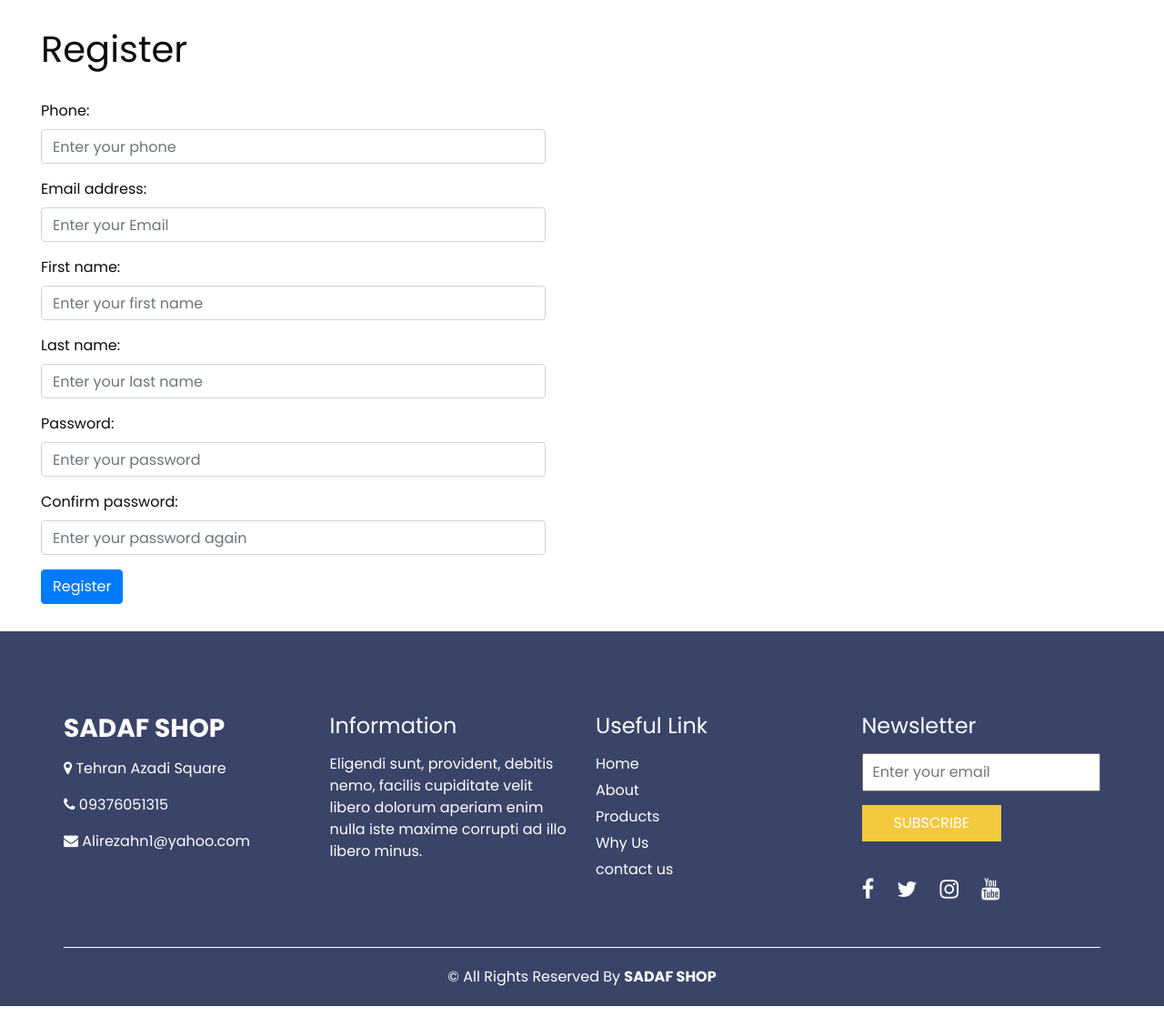
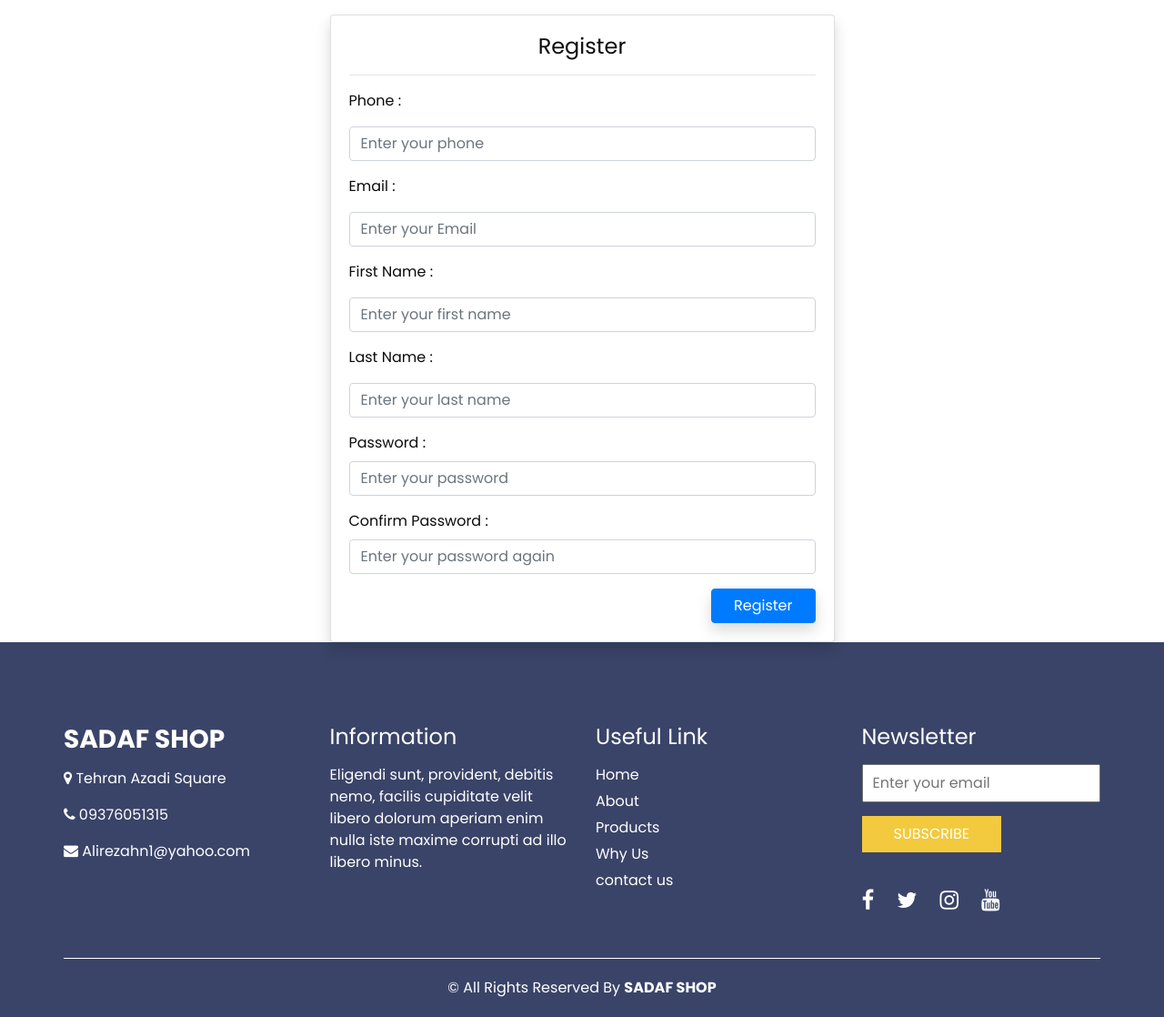
Before and after one commit to Alirezahn1/Ecommerce, a Django app: page /register/ in a window 1280 px wide. Shown: the part 134-1252 px from the top of the page at 91% size. Run offline with Django 4.2, Linux system fonts and the light colour scheme; some libraries are stand-ins or nearby versions.

Commit message:
fix register page

```diff
--- a/core/forms.py
+++ b/core/forms.py
@@ -14,10 +14,10 @@ class UserCreationForm(forms.ModelForm):
 		model = User
 		fields = ('phone','email','first_name','last_name')
 		widgets = {
-			'email': forms.EmailInput(attrs={'class': 'email form-control','placeholder':'Enter your Email'}),
-			'phone' : forms.TextInput(attrs={'class': 'form-control', 'placeholder': 'Enter your phone'}),
-			'first_name': forms.TextInput(attrs={'class': 'form-control', 'placeholder': 'Enter your first name'}),
-			'last_name': forms.TextInput(attrs={'class': 'form-control', 'placeholder': 'Enter your last name'}),
+			'email': forms.EmailInput(attrs={'class': 'email form-control my-2','placeholder':'Enter your Email'}),
+			'phone' : forms.TextInput(attrs={'class': 'form-control my-2', 'placeholder ': 'Enter your phone'}),
+			'first_name': forms.TextInput(attrs={'class': 'form-control my-2', 'placeholder': 'Enter your first name'}),
+			'last_name': forms.TextInput(attrs={'class': 'form-control my-2', 'placeholder': 'Enter your last name'}),
 		}
 
 	def clean_password2(self):
@@ -52,8 +52,8 @@ class UserChangeForm(forms.ModelForm):
 		return self.initial['password']
 
 class UserLoginForm(forms.Form):
-	phone = forms.CharField(widget=forms.TextInput(attrs={'class':'form-control','placeholder':'Enter your phone'}))
-	password = forms.CharField(widget=forms.PasswordInput(attrs={'class':'form-control','placeholder':'Enter your password'}))
+	phone = forms.CharField(widget=forms.TextInput(attrs={'class':'form-control my-3','placeholder':'Enter your phone'}))
+	password = forms.CharField(widget=forms.PasswordInput(attrs={'class':'form-control my-3','placeholder':'Enter your password'}))
 	# class Meta:
 	# 	model = User
 	# 	fields = ('phone','password')
--- a/templates/customer/register.html
+++ b/templates/customer/register.html
@@ -1,27 +1,67 @@
 {% extends 'base/base.html' %}
 {% block title %} Register {% endblock %}
 {% block content %}
-        {% if form.errors %}
-       {% for field in form %}
-           {% for error in field.errors %}
-              <div class="alert alert-danger">
-                   <p>{{ error|escape }}</p>
-              </div>
-           {% endfor %}
-       {% endfor %}
-    {% endif %}
-    <div class="container" style="margin: 30px">
-        <div class="row">
-    <div class="col-lg-6 col-sm-4 col-md-6">
-        <div class="form-group-lg">
-    <h1>Register </h1> <br>
-    <form action="" method="post" enctype="multipart/form-data">
-        {% csrf_token %}
-        {{ form.as_p }}
-        <input type="submit"  class="btn btn-primary" value="Register">
+
+    <div class="container">
+        <div class="row justify-content-center">
+    <div class="col-md-6">
+        <div class="">
+        <div class="card mt-3 shadow">
+            <div class="card-body">
+                 <form action="" method="post" enctype="multipart/form-data">
+                     {% csrf_token %}
+                     <div class="text-center">
+                <h4>Register </h4>
+                     </div> <hr>
+            <div class="form-group">
+                <label for=""> Phone :</label>
+                {{ form.phone }}
+                {% if form.errors.phone %}
+                <label class="text-danger">{{ form.errors.phone }}</label>
+                {% endif %}
+            </div>
+                     <div class="form-group">
+                <label for=""> Email :</label>
+                {{ form.email }}
+                         {% if form.errors.email %}
+                <label class="text-danger">{{ form.errors.email }}</label>
+                {% endif %}
+            </div>
+                      <div class="form-group">
+                <label for=""> First Name :</label>
+                {{ form.first_name }}
+                          {% if form.errors.first_name %}
+                <label class="text-danger">{{ form.errors.first_name }}</label>
+                {% endif %}
+            </div>
+            <div class="form-group">
+                <label for=""> Last Name :</label>
+                {{ form.last_name }}
+                                {% if form.errors.last_name %}
+                <label class="text-danger">{{ form.errors.last_name }}</label>
+                {% endif %}
+            </div>
+                    <div class="form-group">
+                <label for=""> Password :</label>
+                {{ form.password1 }}
+                        {% if form.errors.password1 %}
+                <label class="text-danger">{{ form.errors.password1 }}</label>
+                {% endif %}
+            </div>
+                            <div class="form-group">
+                <label for=""> Confirm Password :</label>
+                {{ form.password2 }}
+                                {% if form.errors.password2 %}
+                <label class="text-danger">{{ form.errors.password2 }}</label>
+                {% endif %}
+            </div>
+                     <button type="submit"  class="btn btn-primary float-right shadow px-4"> Register </button>
+                     <br>
     </form>
+        </div>
         </div>
     </div>
     </div>
     </div>
+    </div>
 {% endblock %}
```
